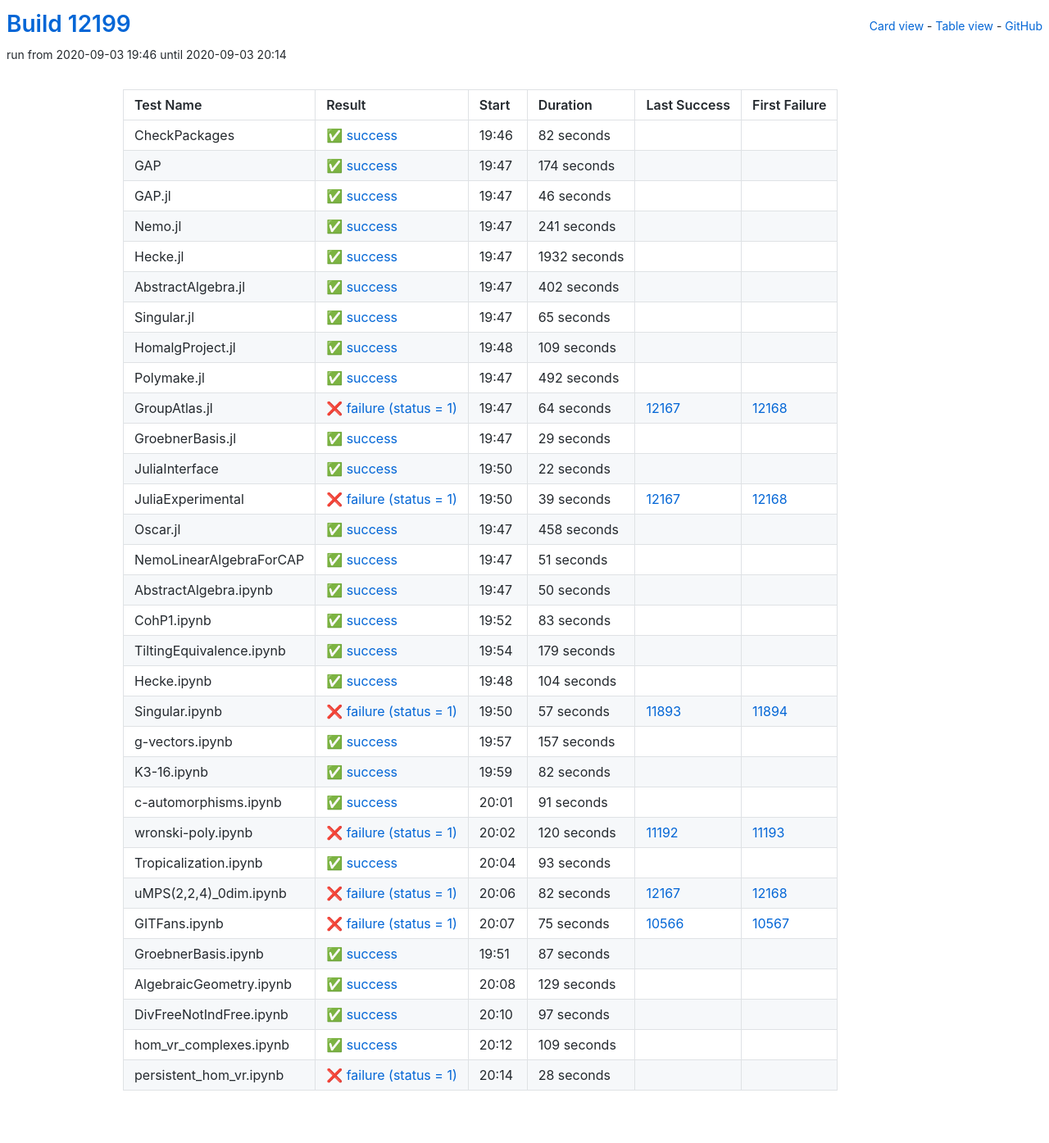
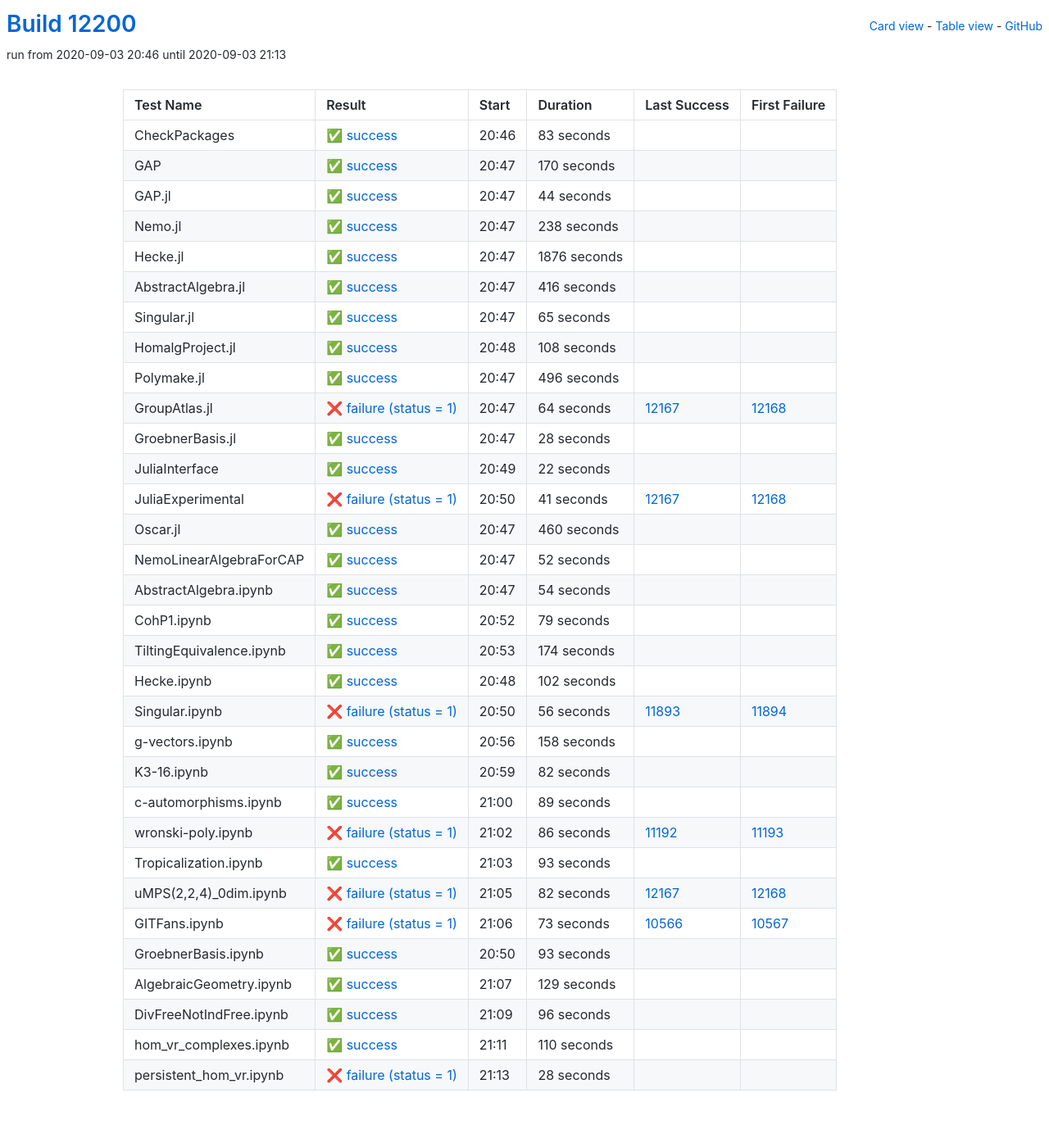
Before and after one commit to oscar-system/oscar-ci-status, a Jekyll site: the page built from table.html, in a window 1280 px wide. Shown: the whole page at 82% size. Built offline with Jekyll 4.4.1, drawn with Linux system fonts in a browser that asks for light colours.

Commit message:
Build #12200

```diff
--- a/_data/ci.yml
+++ b/_data/ci.yml
@@ -1,6 +1,6 @@
 ---
-build: 12199
-build_url: https://oscarci.mathematik.uni-kl.de/job/oscar/12199/
+build: 12200
+build_url: https://oscarci.mathematik.uni-kl.de/job/oscar/12200/
 job: oscar
 organization: oscar-system
 repo: oscar-ci-status
@@ -8,80 +8,80 @@
 tests:
 - name: CheckPackages
   id: checkpackages
-  log: https://oscarci.mathematik.uni-kl.de/job/oscar/12199/artifact/logs/build-12199/CheckPackages.log
-  start: 2020-09-03 19:46
+  log: https://oscarci.mathematik.uni-kl.de/job/oscar/12200/artifact/logs/build-12200/CheckPackages.log
+  start: 2020-09-03 20:46
   success: true
   exitcode: 0
   status: success
-  duration: 82
+  duration: 83
   last_success: false
   last_success_url:
   first_failure: false
   first_failure_url:
 - name: GAP
   id: gap
-  log: https://oscarci.mathematik.uni-kl.de/job/oscar/12199/artifact/logs/build-12199/GAP.log
-  start: 2020-09-03 19:47
+  log: https://oscarci.mathematik.uni-kl.de/job/oscar/12200/artifact/logs/build-12200/GAP.log
+  start: 2020-09-03 20:47
   success: true
   exitcode: 0
   status: success
-  duration: 174
+  duration: 170
   last_success: false
   last_success_url:
   first_failure: false
   first_failure_url:
 - name: GAP.jl
   id: gap-jl
-  log: https://oscarci.mathematik.uni-kl.de/job/oscar/12199/artifact/logs/build-12199/GAP.jl.log
-  start: 2020-09-03 19:47
+  log: https://oscarci.mathematik.uni-kl.de/job/oscar/12200/artifact/logs/build-12200/GAP.jl.log
+  start: 2020-09-03 20:47
   success: true
   exitcode: 0
   status: success
-  duration: 46
+  duration: 44
   last_success: false
   last_success_url:
   first_failure: false
   first_failure_url:
 - name: Nemo.jl
   id: nemo-jl
-  log: https://oscarci.mathematik.uni-kl.de/job/oscar/12199/artifact/logs/build-12199/Nemo.jl.log
-  start: 2020-09-03 19:47
+  log: https://oscarci.mathematik.uni-kl.de/job/oscar/12200/artifact/logs/build-12200/Nemo.jl.log
+  start: 2020-09-03 20:47
   success: true
   exitcode: 0
   status: success
-  duration: 241
+  duration: 238
   last_success: false
   last_success_url:
   first_failure: false
   first_failure_url:
 - name: Hecke.jl
   id: hecke-jl
-  log: https://oscarci.mathematik.uni-kl.de/job/oscar/12199/artifact/logs/build-12199/Hecke.jl.log
-  start: 2020-09-03 19:47
+  log: https://oscarci.mathematik.uni-kl.de/job/oscar/12200/artifact/logs/build-12200/Hecke.jl.log
+  start: 2020-09-03 20:47
   success: true
   exitcode: 0
   status: success
-  duration: 1932
+  duration: 1876
   last_success: false
   last_success_url:
   first_failure: false
   first_failure_url:
 - name: AbstractAlgebra.jl
   id: abstractalgebra-jl
-  log: https://oscarci.mathematik.uni-kl.de/job/oscar/12199/artifact/logs/build-12199/AbstractAlgebra.jl.log
-  start: 2020-09-03 19:47
+  log: https://oscarci.mathematik.uni-kl.de/job/oscar/12200/artifact/logs/build-12200/AbstractAlgebra.jl.log
+  start: 2020-09-03 20:47
   success: true
   exitcode: 0
   status: success
-  duration: 402
+  duration: 416
   last_success: false
   last_success_url:
   first_failure: false
   first_failure_url:
 - name: Singular.jl
   id: singular-jl
-  log: https://oscarci.mathematik.uni-kl.de/job/oscar/12199/artifact/logs/build-12199/Singular.jl.log
-  start: 2020-09-03 19:47
+  log: https://oscarci.mathematik.uni-kl.de/job/oscar/12200/artifact/logs/build-12200/Singular.jl.log
+  start: 2020-09-03 20:47
   success: true
   exitcode: 0
   status: success
@@ -92,32 +92,32 @@
   first_failure_url:
 - name: HomalgProject.jl
   id: homalgproject-jl
-  log: https://oscarci.mathematik.uni-kl.de/job/oscar/12199/artifact/logs/build-12199/HomalgProject.jl.log
-  start: 2020-09-03 19:48
+  log: https://oscarci.mathematik.uni-kl.de/job/oscar/12200/artifact/logs/build-12200/HomalgProject.jl.log
+  start: 2020-09-03 20:48
   success: true
   exitcode: 0
   status: success
-  duration: 109
+  duration: 108
   last_success: false
   last_success_url:
   first_failure: false
   first_failure_url:
 - name: Polymake.jl
   id: polymake-jl
-  log: https://oscarci.mathematik.uni-kl.de/job/oscar/12199/artifact/logs/build-12199/Polymake.jl.log
-  start: 2020-09-03 19:47
+  log: https://oscarci.mathematik.uni-kl.de/job/oscar/12200/artifact/logs/build-12200/Polymake.jl.log
+  start: 2020-09-03 20:47
   success: true
   exitcode: 0
   status: success
-  duration: 492
+  duration: 496
   last_success: false
   last_success_url:
   first_failure: false
   first_failure_url:
 - name: GroupAtlas.jl
   id: groupatlas-jl
-  log: https://oscarci.mathematik.uni-kl.de/job/oscar/12199/artifact/logs/build-12199/GroupAtlas.jl.log
-  start: 2020-09-03 19:47
+  log: https://oscarci.mathematik.uni-kl.de/job/oscar/12200/artifact/logs/build-12200/GroupAtlas.jl.log
+  start: 2020-09-03 20:47
   success: false
   exitcode: 1
   status: failure
@@ -128,20 +128,20 @@
   first_failure_url: https://oscarci.mathematik.uni-kl.de/job/oscar/12168/
 - name: GroebnerBasis.jl
   id: groebnerbasis-jl
-  log: https://oscarci.mathematik.uni-kl.de/job/oscar/12199/artifact/logs/build-12199/GroebnerBasis.jl.log
-  start: 2020-09-03 19:47
+  log: https://oscarci.mathematik.uni-kl.de/job/oscar/12200/artifact/logs/build-12200/GroebnerBasis.jl.log
+  start: 2020-09-03 20:47
   success: true
   exitcode: 0
   status: success
-  duration: 29
+  duration: 28
   last_success: false
   last_success_url:
   first_failure: false
   first_failure_url:
 - name: JuliaInterface
   id: juliainterface
-  log: https://oscarci.mathematik.uni-kl.de/job/oscar/12199/artifact/logs/build-12199/JuliaInterface.log
-  start: 2020-09-03 19:50
+  log: https://oscarci.mathematik.uni-kl.de/job/oscar/12200/artifact/logs/build-12200/JuliaInterface.log
+  start: 2020-09-03 20:49
   success: true
   exitcode: 0
   status: success
@@ -152,116 +152,116 @@
   first_failure_url:
 - name: JuliaExperimental
   id: juliaexperimental
-  log: https://oscarci.mathematik.uni-kl.de/job/oscar/12199/artifact/logs/build-12199/JuliaExperimental.log
-  start: 2020-09-03 19:50
+  log: https://oscarci.mathematik.uni-kl.de/job/oscar/12200/artifact/logs/build-12200/JuliaExperimental.log
+  start: 2020-09-03 20:50
   success: false
   exitcode: 1
   status: failure
-  duration: 39
+  duration: 41
   last_success: 12167
   last_success_url: https://oscarci.mathematik.uni-kl.de/job/oscar/12167/
   first_failure: 12168
   first_failure_url: https://oscarci.mathematik.uni-kl.de/job/oscar/12168/
 - name: Oscar.jl
   id: oscar-jl
-  log: https://oscarci.mathematik.uni-kl.de/job/oscar/12199/artifact/logs/build-12199/Oscar.jl.log
-  start: 2020-09-03 19:47
+  log: https://oscarci.mathematik.uni-kl.de/job/oscar/12200/artifact/logs/build-12200/Oscar.jl.log
+  start: 2020-09-03 20:47
   success: true
   exitcode: 0
   status: success
-  duration: 458
+  duration: 460
   last_success: false
   last_success_url:
   first_failure: false
   first_failure_url:
 - name: NemoLinearAlgebraForCAP
   id: nemolinearalgebraforcap
-  log: https://oscarci.mathematik.uni-kl.de/job/oscar/12199/artifact/logs/build-12199/NemoLinearAlgebraForCAP.log
-  start: 2020-09-03 19:47
+  log: https://oscarci.mathematik.uni-kl.de/job/oscar/12200/artifact/logs/build-12200/NemoLinearAlgebraForCAP.log
+  start: 2020-09-03 20:47
   success: true
   exitcode: 0
   status: success
-  duration: 51
+  duration: 52
   last_success: false
   last_success_url:
   first_failure: false
   first_failure_url:
 - name: AbstractAlgebra.ipynb
   id: abstractalgebra-ipynb
-  log: https://oscarci.mathematik.uni-kl.de/job/oscar/12199/artifact/logs/build-12199/AbstractAlgebra.ipynb.log
-  start: 2020-09-03 19:47
+  log: https://oscarci.mathematik.uni-kl.de/job/oscar/12200/artifact/logs/build-12200/AbstractAlgebra.ipynb.log
+  start: 2020-09-03 20:47
   success: true
   exitcode: 0
   status: success
-  duration: 50
+  duration: 54
   last_success: false
   last_success_url:
   first_failure: false
   first_failure_url:
 - name: CohP1.ipynb
   id: cohp1-ipynb
-  log: https://oscarci.mathematik.uni-kl.de/job/oscar/12199/artifact/logs/build-12199/CohP1.ipynb.log
-  start: 2020-09-03 19:52
+  log: https://oscarci.mathematik.uni-kl.de/job/oscar/12200/artifact/logs/build-12200/CohP1.ipynb.log
+  start: 2020-09-03 20:52
   success: true
   exitcode: 0
   status: success
-  duration: 83
+  duration: 79
   last_success: false
   last_success_url:
   first_failure: false
   first_failure_url:
 - name: TiltingEquivalence.ipynb
   id: tiltingequivalence-ipynb
-  log: https://oscarci.mathematik.uni-kl.de/job/oscar/12199/artifact/logs/build-12199/TiltingEquivalence.ipynb.log
-  start: 2020-09-03 19:54
+  log: https://oscarci.mathematik.uni-kl.de/job/oscar/12200/artifact/logs/build-12200/TiltingEquivalence.ipynb.log
+  start: 2020-09-03 20:53
   success: true
   exitcode: 0
   status: success
-  duration: 179
+  duration: 174
   last_success: false
   last_success_url:
   first_failure: false
   first_failure_url:
 - name: Hecke.ipynb
   id: hecke-ipynb
-  log: https://oscarci.mathematik.uni-kl.de/job/oscar/12199/artifact/logs/build-12199/Hecke.ipynb.log
-  start: 2020-09-03 19:48
+  log: https://oscarci.mathematik.uni-kl.de/job/oscar/12200/artifact/logs/build-12200/Hecke.ipynb.log
+  start: 2020-09-03 20:48
   success: true
   exitcode: 0
   status: success
-  duration: 104
+  duration: 102
   last_success: false
   last_success_url:
   first_failure: false
   first_failure_url:
 - name: Singular.ipynb
   id: singular-ipynb
-  log: https://oscarci.mathematik.uni-kl.de/job/oscar/12199/artifact/logs/build-12199/Singular.ipynb.log
-  start: 2020-09-03 19:50
+  log: https://oscarci.mathematik.uni-kl.de/job/oscar/12200/artifact/logs/build-12200/Singular.ipynb.log
+  start: 2020-09-03 20:50
   success: false
   exitcode: 1
   status: failure
-  duration: 57
+  duration: 56
   last_success: 11893
   last_success_url: https://oscarci.mathematik.uni-kl.de/job/oscar/11893/
   first_failure: 11894
   first_failure_url: https://oscarci.mathematik.uni-kl.de/job/oscar/11894/
 - name: g-vectors.ipynb
   id: g-vectors-ipynb
-  log: https://oscarci.mathematik.uni-kl.de/job/oscar/12199/artifact/logs/build-12199/g-vectors.ipynb.log
-  start: 2020-09-03 19:57
+  log: https://oscarci.mathematik.uni-kl.de/job/oscar/12200/artifact/logs/build-12200/g-vectors.ipynb.log
+  start: 2020-09-03 20:56
   success: true
   exitcode: 0
   status: success
-  duration: 157
+  duration: 158
   last_success: false
   last_success_url:
   first_failure: false
   first_failure_url:
 - name: K3-16.ipynb
   id: k3-16-ipynb
-  log: https://oscarci.mathematik.uni-kl.de/job/oscar/12199/artifact/logs/build-12199/K3-16.ipynb.log
-  start: 2020-09-03 19:59
+  log: https://oscarci.mathematik.uni-kl.de/job/oscar/12200/artifact/logs/build-12200/K3-16.ipynb.log
+  start: 2020-09-03 20:59
   success: true
   exitcode: 0
   status: success
@@ -272,32 +272,32 @@
   first_failure_url:
 - name: c-automorphisms.ipynb
   id: c-automorphisms-ipynb
-  log: https://oscarci.mathematik.uni-kl.de/job/oscar/12199/artifact/logs/build-12199/c-automorphisms.ipynb.log
-  start: 2020-09-03 20:01
+  log: https://oscarci.mathematik.uni-kl.de/job/oscar/12200/artifact/logs/build-12200/c-automorphisms.ipynb.log
+  start: 2020-09-03 21:00
   success: true
   exitcode: 0
   status: success
-  duration: 91
+  duration: 89
   last_success: false
   last_success_url:
   first_failure: false
   first_failure_url:
 - name: wronski-poly.ipynb
   id: wronski-poly-ipynb
-  log: https://oscarci.mathematik.uni-kl.de/job/oscar/12199/artifact/logs/build-12199/wronski-poly.ipynb.log
-  start: 2020-09-03 20:02
+  log: https://oscarci.mathematik.uni-kl.de/job/oscar/12200/artifact/logs/build-12200/wronski-poly.ipynb.log
+  start: 2020-09-03 21:02
   success: false
   exitcode: 1
   status: failure
-  duration: 120
+  duration: 86
   last_success: 11192
   last_success_url: https://oscarci.mathematik.uni-kl.de/job/oscar/11192/
   first_failure: 11193
   first_failure_url: https://oscarci.mathematik.uni-kl.de/job/oscar/11193/
 - name: Tropicalization.ipynb
   id: tropicalization-ipynb
-  log: https://oscarci.mathematik.uni-kl.de/job/oscar/12199/artifact/logs/build-12199/Tropicalization.ipynb.log
-  start: 2020-09-03 20:04
+  log: https://oscarci.mathematik.uni-kl.de/job/oscar/12200/artifact/logs/build-12200/Tropicalization.ipynb.log
+  start: 2020-09-03 21:03
   success: true
   exitcode: 0
   status: success
@@ -308,8 +308,8 @@
   first_failure_url:
 - name: uMPS(2,2,4)_0dim.ipynb
   id: umps-2-2-4-0dim-ipynb
-  log: https://oscarci.mathematik.uni-kl.de/job/oscar/12199/artifact/logs/build-12199/uMPS-2-2-4-_0dim.ipynb.log
-  start: 2020-09-03 20:06
+  log: https://oscarci.mathematik.uni-kl.de/job/oscar/12200/artifact/logs/build-12200/uMPS-2-2-4-_0dim.ipynb.log
+  start: 2020-09-03 21:05
   success: false
   exitcode: 1
   status: failure
@@ -320,32 +320,32 @@
   first_failure_url: https://oscarci.mathematik.uni-kl.de/job/oscar/12168/
 - name: GITFans.ipynb
   id: gitfans-ipynb
-  log: https://oscarci.mathematik.uni-kl.de/job/oscar/12199/artifact/logs/build-12199/GITFans.ipynb.log
-  start: 2020-09-03 20:07
+  log: https://oscarci.mathematik.uni-kl.de/job/oscar/12200/artifact/logs/build-12200/GITFans.ipynb.log
+  start: 2020-09-03 21:06
   success: false
   exitcode: 1
   status: failure
-  duration: 75
+  duration: 73
   last_success: 10566
   last_success_url: https://oscarci.mathematik.uni-kl.de/job/oscar/10566/
   first_failure: 10567
   first_failure_url: https://oscarci.mathematik.uni-kl.de/job/oscar/10567/
 - name: GroebnerBasis.ipynb
   id: groebnerbasis-ipynb
-  log: https://oscarci.mathematik.uni-kl.de/job/oscar/12199/artifact/logs/build-12199/GroebnerBasis.ipynb.log
-  start: 2020-09-03 19:51
+  log: https://oscarci.mathematik.uni-kl.de/job/oscar/12200/artifact/logs/build-12200/GroebnerBasis.ipynb.log
+  start: 2020-09-03 20:50
   success: true
   exitcode: 0
   status: success
-  duration: 87
+  duration: 93
   last_success: false
   last_success_url:
   first_failure: false
   first_failure_url:
 - name: AlgebraicGeometry.ipynb
   id: algebraicgeometry-ipynb
-  log: https://oscarci.mathematik.uni-kl.de/job/oscar/12199/artifact/logs/build-12199/AlgebraicGeometry.ipynb.log
-  start: 2020-09-03 20:08
+  log: https://oscarci.mathematik.uni-kl.de/job/oscar/12200/artifact/logs/build-12200/AlgebraicGeometry.ipynb.log
+  start: 2020-09-03 21:07
   success: true
   exitcode: 0
   status: success
@@ -356,32 +356,32 @@
   first_failure_url:
 - name: DivFreeNotIndFree.ipynb
   id: divfreenotindfree-ipynb
-  log: https://oscarci.mathematik.uni-kl.de/job/oscar/12199/artifact/logs/build-12199/DivFreeNotIndFree.ipynb.log
-  start: 2020-09-03 20:10
+  log: https://oscarci.mathematik.uni-kl.de/job/oscar/12200/artifact/logs/build-12200/DivFreeNotIndFree.ipynb.log
+  start: 2020-09-03 21:09
   success: true
   exitcode: 0
   status: success
-  duration: 97
+  duration: 96
   last_success: false
   last_success_url:
   first_failure: false
   first_failure_url:
 - name: hom_vr_complexes.ipynb
   id: hom-vr-complexes-ipynb
-  log: https://oscarci.mathematik.uni-kl.de/job/oscar/12199/artifact/logs/build-12199/hom_vr_complexes.ipynb.log
-  start: 2020-09-03 20:12
+  log: https://oscarci.mathematik.uni-kl.de/job/oscar/12200/artifact/logs/build-12200/hom_vr_complexes.ipynb.log
+  start: 2020-09-03 21:11
   success: true
   exitcode: 0
   status: success
-  duration: 109
+  duration: 110
   last_success: false
   last_success_url:
   first_failure: false
   first_failure_url:
 - name: persistent_hom_vr.ipynb
   id: persistent-hom-vr-ipynb
-  log: https://oscarci.mathematik.uni-kl.de/job/oscar/12199/artifact/logs/build-12199/persistent_hom_vr.ipynb.log
-  start: 2020-09-03 20:14
+  log: https://oscarci.mathematik.uni-kl.de/job/oscar/12200/artifact/logs/build-12200/persistent_hom_vr.ipynb.log
+  start: 2020-09-03 21:13
   success: false
   exitcode: 1
   status: failure
```
Also changed, not shown: README.md.
